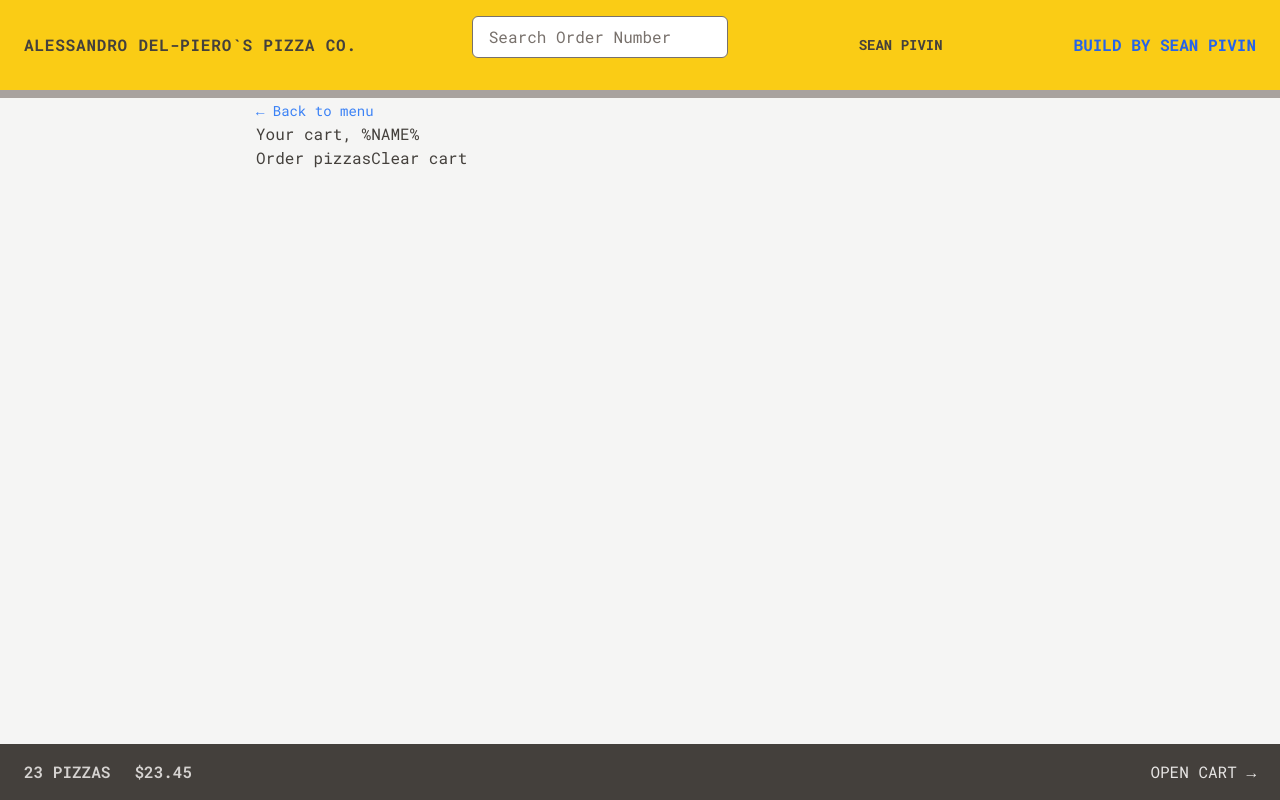
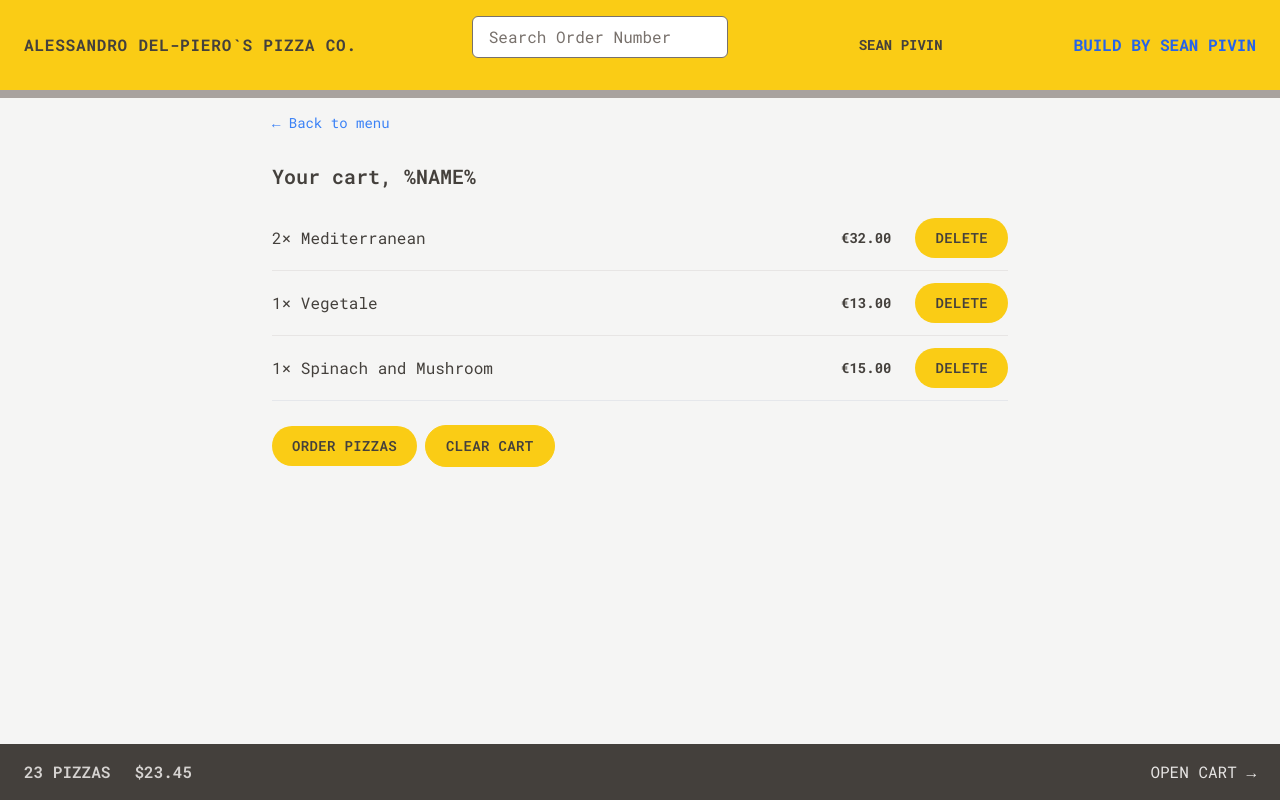
Before and after one commit to seanpivin/NY-Pizza, a React (Vite) app: page /cart in a window 1280 px wide. Built offline with nearby package versions, Linux system fonts and the light colour scheme.

Commit message:
styling the cart

```diff
--- a/src/features/cart/Cart.jsx
+++ b/src/features/cart/Cart.jsx
@@ -1,5 +1,6 @@
 import LinkBtn from "../../ui/LinkBtn";
 import Btn from "../../ui/btn";
+import CartItem from "./CartItem";
 
 const fakeCart = [
   {
@@ -29,15 +30,23 @@
   const cart = fakeCart;
 
   return (
-    <div>
+    <div className=" px-4 py-3">
       <LinkBtn to="/menu">&larr; Back to menu</LinkBtn>
 
-      <h2>Your cart, %NAME%</h2>
+      <h2 className=" mt-7 text-xl font-semibold">Your cart, %NAME%</h2>
 
-      <div>
-        <Btn to="/order/new">Order pizzas</Btn>
+      <ul className="mt-4 divide-y divide-stone-200 border-b">
+        {cart.map((item) => (
+          <CartItem item={item} key={item.key} />
+        ))}
+      </ul>
 
-        <button>Clear cart</button>
+      <div className="mt-6 space-x-2">
+        <Btn type="small" to="/order/new">
+          Order pizzas
+        </Btn>
+
+        <Btn type="secondary">Clear cart</Btn>
       </div>
     </div>
   );
--- a/src/features/cart/CartItem.jsx
+++ b/src/features/cart/CartItem.jsx
@@ -1,13 +1,17 @@
+import Btn from "../../ui/btn";
+import { formatCurrency } from "../../utils/helpers";
+
 function CartItem({ item }) {
   const { pizzaId, name, quantity, totalPrice } = item;
 
   return (
-    <li>
-      <p>
+    <li className=" py-3 sm:flex sm:items-center sm:justify-between">
+      <p className=" mb-1 sm:mb-0">
         {quantity}&times; {name}
       </p>
-      <div>
-        <p>{formatCurrency(totalPrice)}</p>
+      <div className=" flex items-center justify-between sm:gap-6 ">
+        <p className=" text-sm font-bold">{formatCurrency(totalPrice)}</p>
+        <Btn type="small">Delete</Btn>
       </div>
     </li>
   );
--- a/src/ui/Btn.jsx
+++ b/src/ui/Btn.jsx
@@ -2,10 +2,13 @@
 
 function Btn({ children, disabled, to, type }) {
   const base =
-    "inline-block rounded-full bg-yellow-400 font-semibold uppercase tracking-wide transition-colors duration-200 hover:bg-yellow-500 focus:ring foucs:ring-yellow-300 focus:bg-yellow-400 focus:ring-offset-2 focus:outline-none disabled:cursor-not-allowed";
+    "inline-block rounded-full hover:text-white bg-yellow-400 font-semibold uppercase tracking-wide transition-colors duration-200 hover:bg-yellow-500 focus:ring foucs:ring-yellow-300 focus:bg-yellow-400 focus:ring-offset-2 focus:outline-none disabled:cursor-not-allowed";
   const styles = {
     primary: base + "py-3 px-4 md:px-6 md:py-4",
     small: base + " px-4 py-2 md:px-5 md:py-2.5 text-xs md:text-sm",
+    secondary:
+      base +
+      " border border-yellow-400 text-black-400 hover:bg-yellow-400 hover:text-white focus:bg-yellow-400 focus:text-white focus:ring-yellow-300 focus:ring-offset-2 disabled:opacity-50 disabled:cursor-not-allowed px-4 py-2 md:px-5 md:py-2.5 text-xs md:text-sm",
   };
   if (to)
     return (
```
